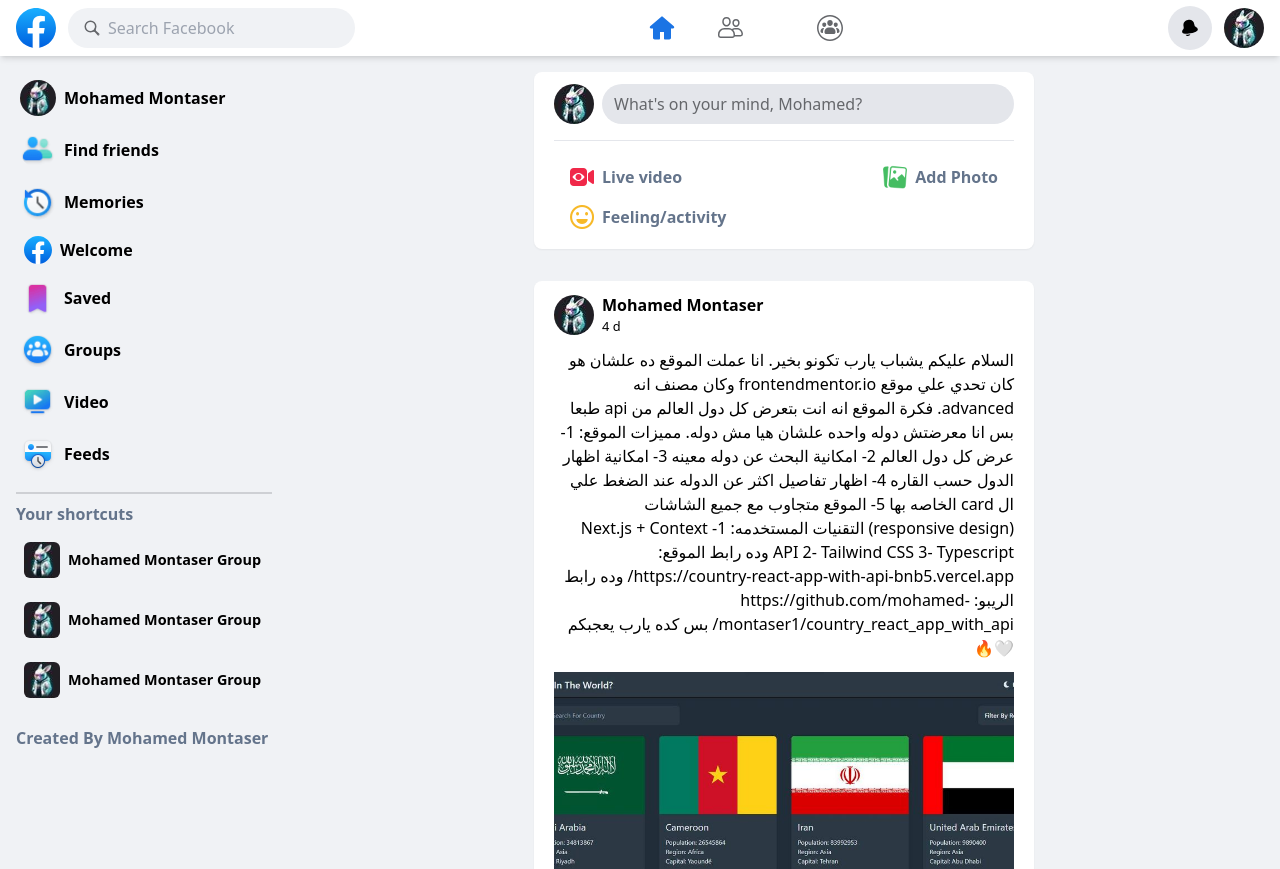
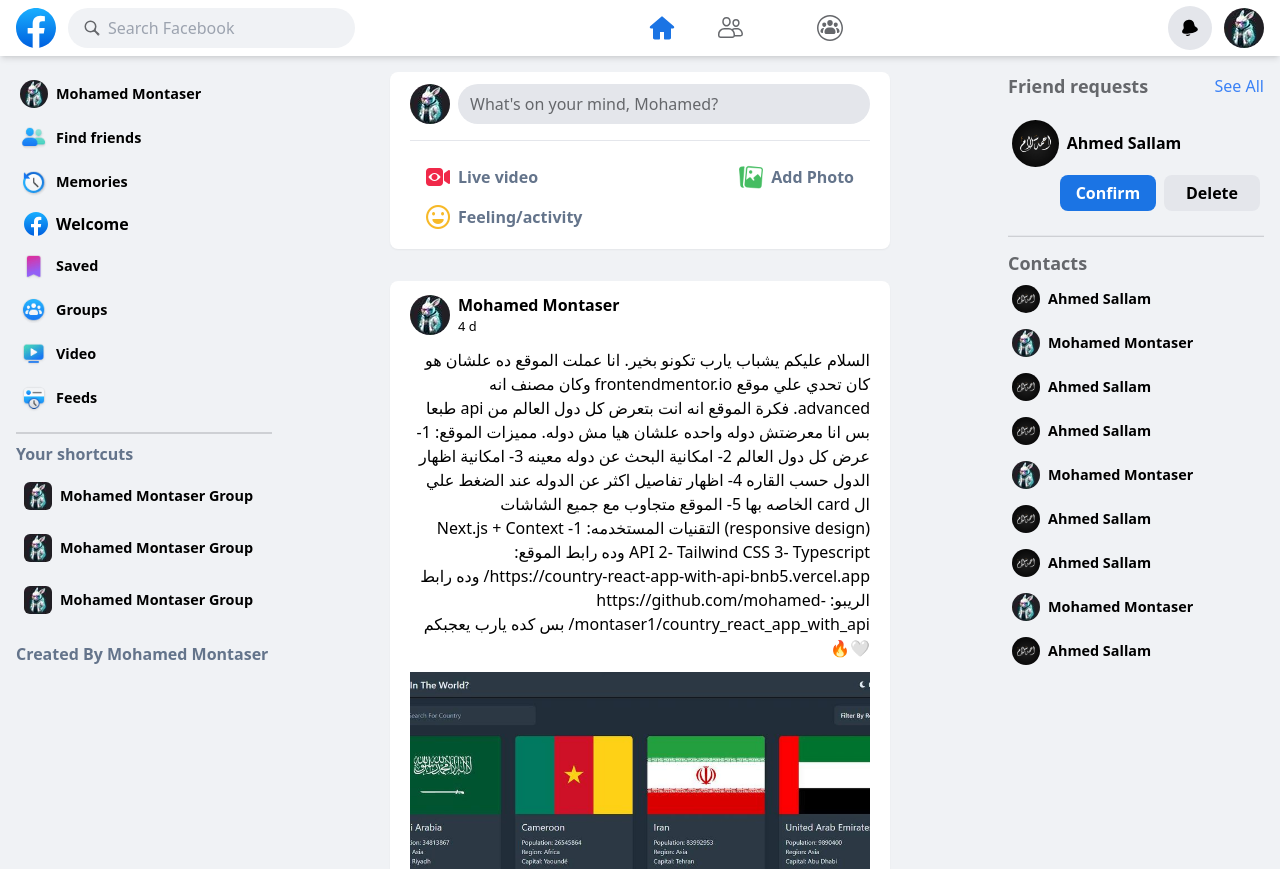
Before and after one commit to mohamed-montaser1/facebook, a Next.js app: page / in a window 1280 px wide. Shown: the top 869 px of the page. Built offline with nearby package versions, Linux system fonts and the light colour scheme.

Commit message:
finish right sidebar with responsive

```diff
--- a/src/components/CreateNewPost.tsx
+++ b/src/components/CreateNewPost.tsx
@@ -27,7 +27,7 @@
           type="text"
           readOnly
           placeholder="What's on your mind, Mohamed?"
-          className="bg-cgray hover:bg-[#d4d5d8] active:scale-[0.96] transition ease-linear flex-1 rounded-full px-3 text-[#65676b] placeholder:text-[#65676b] border-none outline-none cursor-pointer"
+          className="bg-cgray hover:bg-[#d4d5d8] active:scale-[0.96] transition ease-linear flex-1 rounded-full px-3 text-[#65676b] placeholder:text-[#65676b] border-none outline-none cursor-pointer max-[454px]:text-sm"
         />
       </div>
       <ul className="mt-4 flex items-center justify-between flex-wrap max-[368px]:hidden">
--- /dev/null
+++ b/src/components/FriendsSideBar.tsx
@@ -0,0 +1,96 @@
+import { nanoid } from "nanoid";
+import Image from "next/image";
+import Link from "next/link";
+
+export default function FriendsSideBar() {
+  return (
+    <aside className="ml-auto side-bar right-0 top-14">
+      <div className="friend-request-header flex justify-between items-center">
+        <h2 className="font-semibold text-lg text-[#65676B]">
+          Friend requests
+        </h2>
+        <Link href={"/"} className="text-blue-500 hover:underline">
+          See All
+        </Link>
+      </div>
+      <FriendRequest name="Ahmed Sallam" img="/friend.jpeg" />
+      <hr className="bg-[#ced0d4] h-[2px] mt-4" />
+      <Contacts />
+    </aside>
+  );
+}
+
+interface IFreindRequestProps {
+  name: string;
+  img: string;
+}
+
+function FriendRequest({ name, img }: IFreindRequestProps) {
+  return (
+    <div className="mt-3 py-2 px-1 rounded-md hover:bg-[#f6fcff] transition ease-linear cursor-pointer select-none">
+      <div className="flex items-center gap-2">
+        <Image
+          src={img}
+          alt={name}
+          width={46.67}
+          height={46.67}
+          className="rounded-full"
+        />
+        <h3 className="font-semibold">{name}</h3>
+      </div>
+      <div className="mt-2 flex gap-2 justify-end">
+        <button className="w-24 h-9 bg-[#1b74e4] hover:bg-[#1367ce] active:bg-[#0a56b3] text-white rounded-lg font-semibold border-none outline-none">
+          Confirm
+        </button>
+        <button className="w-24 h-9 bg-[#e4e6eb] hover:bg-[#cacbcf] active:bg-[#b4b5b9] rounded-lg font-semibold border-none outline-none">
+          Delete
+        </button>
+      </div>
+    </div>
+  );
+}
+
+let contacts: IContactProps[] = [
+  { img: "/friend.jpeg", name: "Ahmed Sallam" },
+  { img: "/test-account-pic.jpg", name: "Mohamed Montaser" },
+  { img: "/friend.jpeg", name: "Ahmed Sallam" },
+  { img: "/friend.jpeg", name: "Ahmed Sallam" },
+  { img: "/test-account-pic.jpg", name: "Mohamed Montaser" },
+  { img: "/friend.jpeg", name: "Ahmed Sallam" },
+  { img: "/friend.jpeg", name: "Ahmed Sallam" },
+  { img: "/test-account-pic.jpg", name: "Mohamed Montaser" },
+  { img: "/friend.jpeg", name: "Ahmed Sallam" },
+];
+
+function Contacts() {
+  return (
+    <>
+      <h3 className="font-semibold text-lg mt-3 text-[#65676b]">Contacts</h3>
+      {contacts.map((contact) => {
+        return <Contact name={contact.name} img={contact.img} key={nanoid()} />;
+      })}
+    </>
+  );
+}
+
+interface IContactProps {
+  img: string;
+  name: string;
+}
+
+function Contact({ img, name }: IContactProps) {
+  return (
+    <div className="flex items-center gap-2 cursor-pointer hover:bg-cgray px-1 py-2 rounded-lg transition ease-linear">
+      <Image
+        src={img}
+        alt="sidebar-item__image"
+        width={28}
+        height={28}
+        className={`rounded-full select-none`}
+      />
+      <span className="font-semibold text-md select-none text-[.9rem]">
+        {name}
+      </span>
+    </div>
+  );
+}
--- a/src/components/Post.tsx
+++ b/src/components/Post.tsx
@@ -30,7 +30,7 @@
         </div>
       </div>
       <div className="post__body mt-3">
-        <p dir="auto" className="mb-3">
+        <p dir="auto" className="mb-3 max-[464px]:text-sm">
           السلام عليكم يشباب يارب تكونو بخير. انا عملت الموقع ده علشان هو كان
           تحدي علي موقع frontendmentor.io وكان مصنف انه advanced. فكرة الموقع
           انه انت بتعرض كل دول العالم من api طبعا بس انا معرضتش دوله واحده علشان
--- a/src/components/SideBarGroups.tsx
+++ b/src/components/SideBarGroups.tsx
@@ -16,8 +16,8 @@
     <div className="flex items-center gap-2 my-2 hover:bg-cgray transition ease-linear py-2 px-2 rounded-lg cursor-pointer">
       <Image
         src={"/test-account-pic.jpg"}
-        width={36}
-        height={36}
+        width={28}
+        height={28}
         alt="group image"
         className="rounded-md select-none"
       />
--- a/src/components/SideBarNavigation.tsx
+++ b/src/components/SideBarNavigation.tsx
@@ -8,7 +8,7 @@
       <SideBarItem img="/sidebar-friends.png" text="Find friends" />
       <SideBarItem img="/sidebar-memories.png" text="Memories" />
       <div className="flex items-center gap-2 cursor-pointer hover:bg-cgray px-2 py-2 rounded-lg transition ease-linear">
-        <Logo width={28} height={28} />
+        <Logo width={24} height={24} />
         <span className="font-semibold text-md select-none">Welcome</span>
       </div>
       <SideBarItem img="/sidebar-saved.png" text="Saved" />
@@ -30,11 +30,13 @@
       <Image
         src={img}
         alt="sidebar-item__image"
-        width={36}
-        height={36}
+        width={28}
+        height={28}
         className={`rounded-full select-none`}
       />
-      <span className="font-semibold text-md select-none">{text}</span>
+      <span className="font-semibold text-md select-none text-[.9rem]">
+        {text}
+      </span>
     </div>
   );
 }
--- a/src/pages/index.tsx
+++ b/src/pages/index.tsx
@@ -4,6 +4,7 @@
 import SideBar from "@/components/SideBar";
 import PostsContainer from "@/components/PostsContainer";
 import CreateNewPost from "@/components/CreateNewPost";
+import FriendsSideBar from "@/components/FriendsSideBar";
 
 const inter = Inter({ subsets: ["latin"] });
 
@@ -16,11 +17,11 @@
       <NavBar current="home" />
       <div className="pt-14">
         <SideBar />
-        <div className="flex flex-col items-center main-content ml-auto max-[1099px]:mx-auto max-[1099px]:w-full">
+        <div className="flex flex-col items-center main-content mx-auto max-[1099px]:w-full">
           <CreateNewPost />
           <PostsContainer />
         </div>
-        <div></div>
+        <FriendsSideBar />
       </div>
     </>
   );
--- a/src/styles/globals.css
+++ b/src/styles/globals.css
@@ -29,7 +29,7 @@
     @apply my-4 bg-white w-[500px] max-w-[95%] h-fit rounded-lg shadow-sm py-3 px-5 mx-auto;
   }
   .main-content {
-    width: calc(100% - 288px);
+    width: calc(100% - 576px);
   }
 }
 
```
Also changed, not shown: public/friend.jpeg (added).
